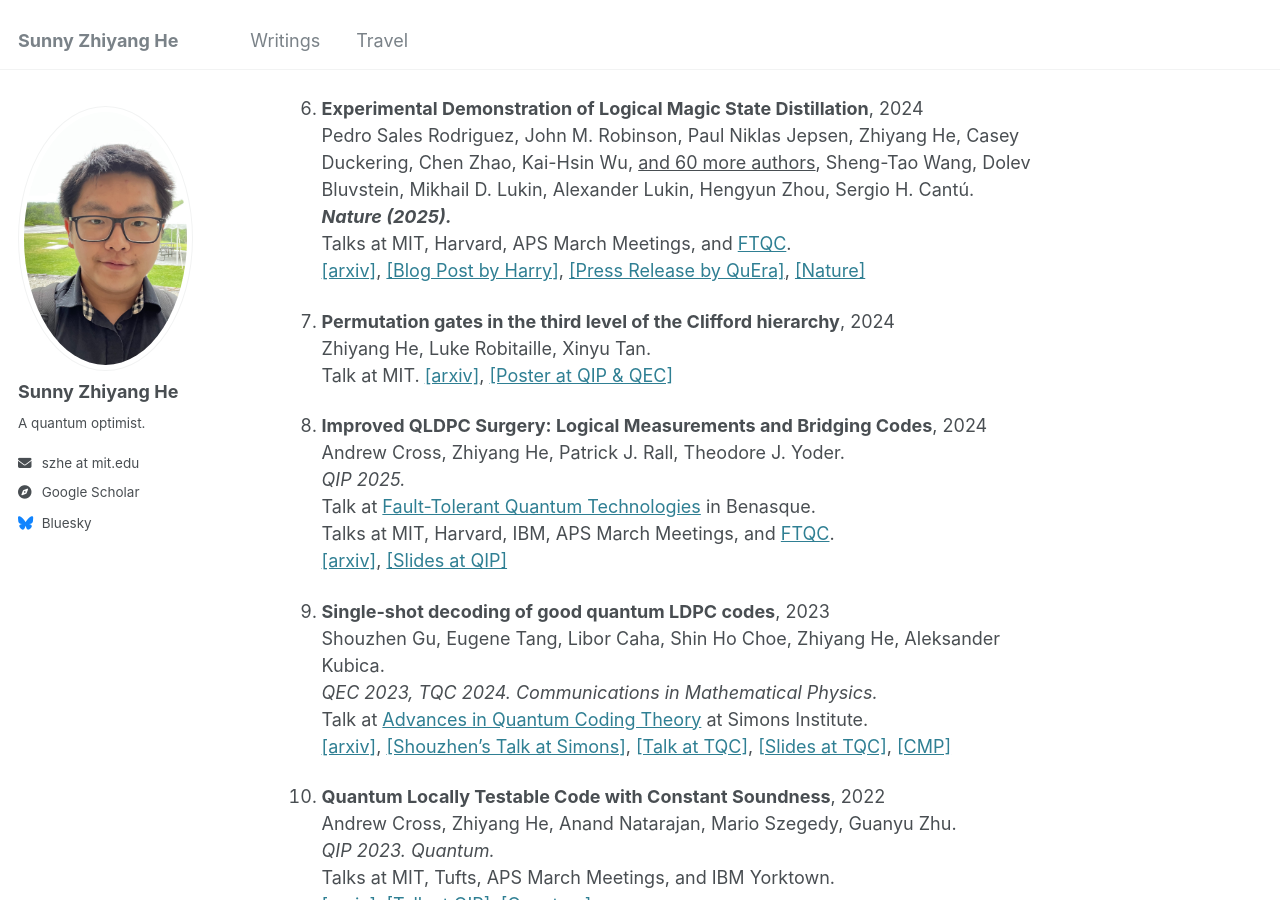
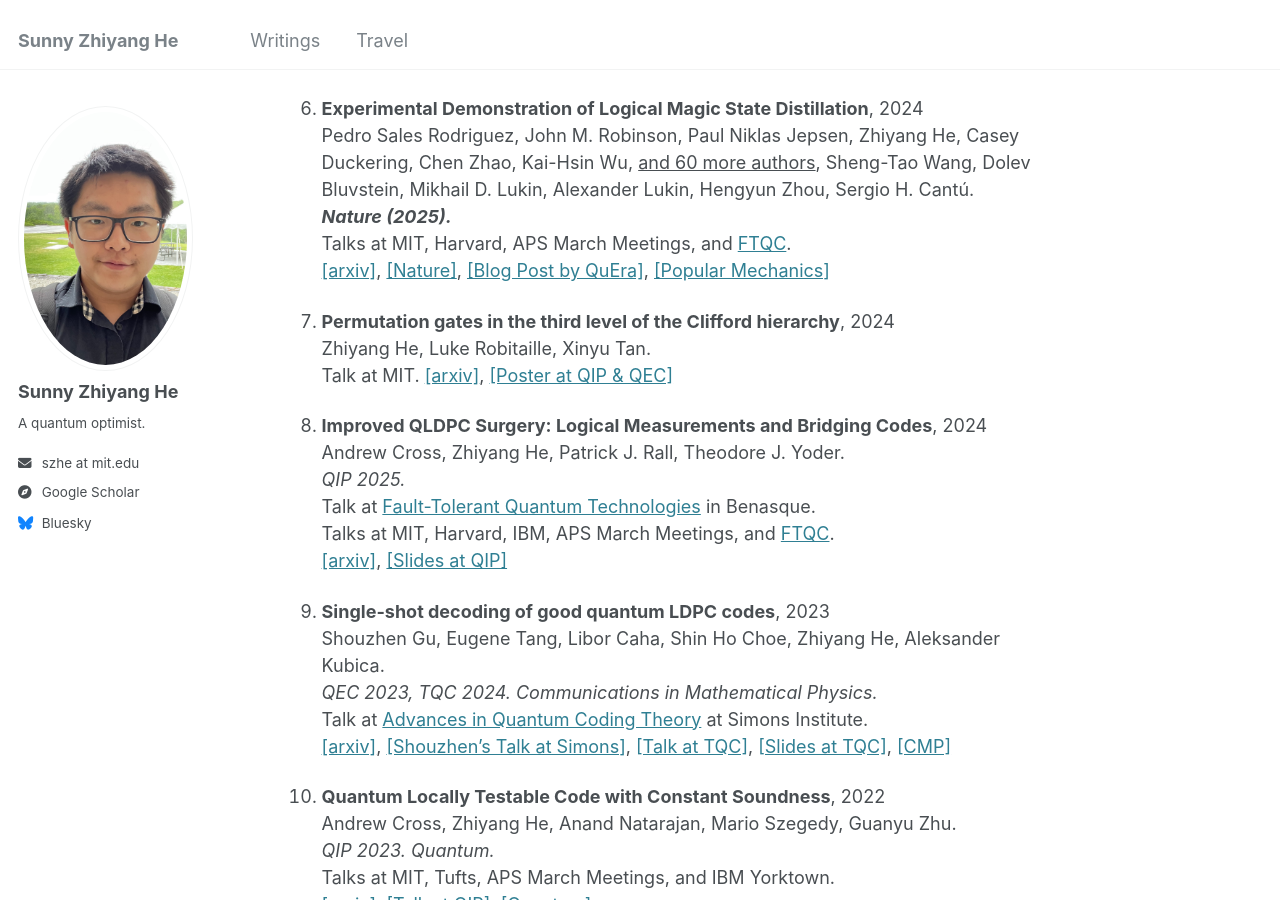
Before and after one commit to SunnyZhiyangHe/sunnyzhiyanghe.github.io, a Jekyll site: the page built from _pages/about.md, in a window 1280 px wide and 900 px high, scrolled down 3231 px. Built offline with Jekyll 4.4.1, drawn with Linux system fonts in a browser that asks for light colours.

Commit message:
Update about.md

```diff
--- a/_pages/about.md
+++ b/_pages/about.md
@@ -103,7 +103,7 @@ Talks at MIT, [Coogee 2025](https://quantum.sydney.edu.au/coogee25/), [Asia Paci
 Pedro Sales Rodriguez, John M. Robinson, Paul Niklas Jepsen, Zhiyang He, Casey Duckering, Chen Zhao, Kai-Hsin Wu, <label for="auth-toggle-1" style="cursor:pointer; text-decoration:underline; display:inline;">and 60 more authors</label><input type="checkbox" id="auth-toggle-1" style="display:none;"><span class="more-authors">: Joseph Campo, Kevin Bagnall, Minho Kwon, Thomas Karolyshyn, Phillip Weinberg, Madelyn Cain, Simon J. Evered, Alexandra A. Geim, Marcin Kalinowski, Sophie H. Li, Tom Manovitz, Jesse Amato-Grill, James I. Basham, Liane Bernstein, Boris Braverman, Alexei Bylinskii, Adam Choukri, Robert DeAngelo, Fang Fang, Connor Fieweger, Paige Frederick, David Haines, Majd Hamdan, Julian Hammett, Ning Hsu, Ming-Guang Hu, Florian Huber, Ningyuan Jia, Dhruv Kedar, Milan Kornjača, Fangli Liu, John Long, Jonathan Lopatin, Pedro L. S. Lopes, Xiu-Zhe Luo, Tommaso Macrì, Ognjen Marković, Luis A. Martínez-Martínez, Xianmei Meng, Stefan Ostermann, Evgeny Ostroumov, David Paquette, Zexuan Qiang, Vadim Shofman, Anshuman Singh, Manuj Singh, Nandan Sinha, Henry Thoreen, Noel Wan, Yiping Wang, Daniel Waxman-Lenz, Tak Wong, Jonathan Wurtz, Andrii Zhdanov, Laurent Zheng, Markus Greiner, Alexander Keesling, Nathan Gemelke, Vladan Vuletić, Takuya Kitagawa</span>, Sheng-Tao Wang, Dolev Bluvstein, Mikhail D. Lukin, Alexander Lukin, Hengyun Zhou, Sergio H. Cantú.
 ***Nature (2025).***
 Talks at MIT, Harvard, APS March Meetings, and [FTQC](https://les-houches-ftqc-workshop.alice-bob.com/).
-[[arxiv]](https://arxiv.org/abs/2412.15165), [[Blog Post by Harry]](https://www.quera.com/blog-posts/magic-state-distillation-on-logical-qubits), [[Press Release by QuEra]](https://www.quera.com/press-releases/quera-harvard-and-mit-researchers-demonstrate-logical-level-magic-state-distillation-on-a-neutral-atom-quantum-computer), [[Nature]](https://www.nature.com/articles/s41586-025-09367-3)
+[[arxiv]](https://arxiv.org/abs/2412.15165), [[Nature]](https://www.nature.com/articles/s41586-025-09367-3), [[Blog Post by QuEra]](https://www.quera.com/blog-posts/magic-state-distillation-on-logical-qubits), [[Popular Mechanics]](https://www.popularmechanics.com/science/a65450326/magic-state-distillation/)
 
 1. __Permutation gates in the third level of the Clifford hierarchy__, 2024
 Zhiyang He, Luke Robitaille, Xinyu Tan.
```
